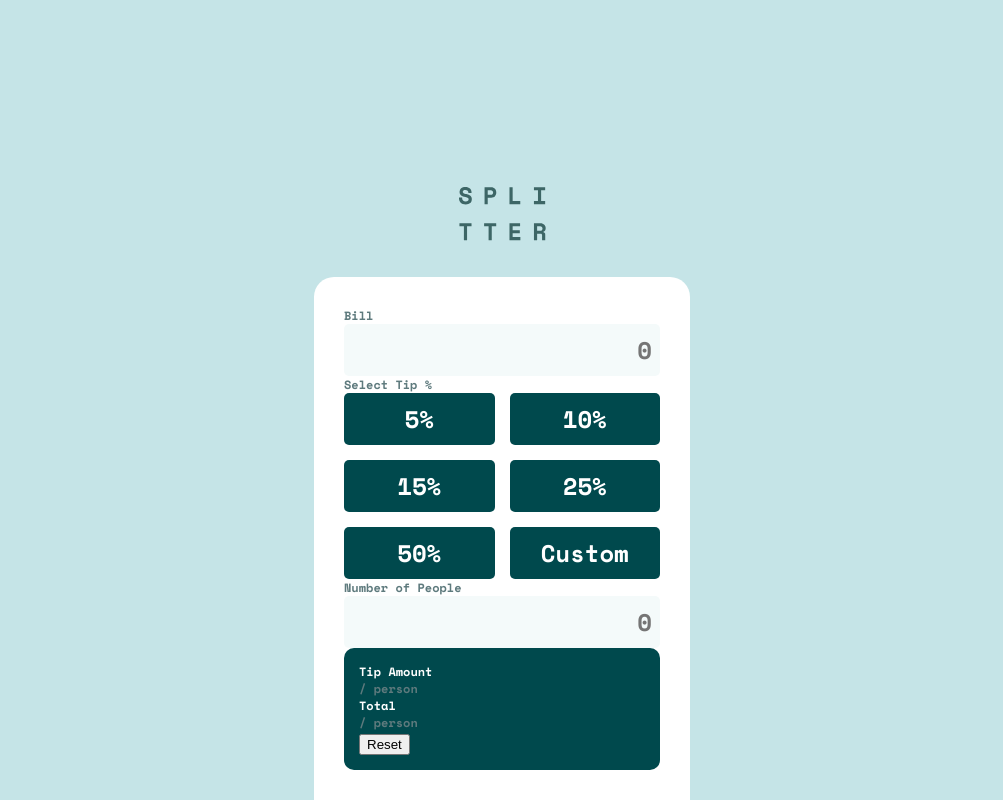
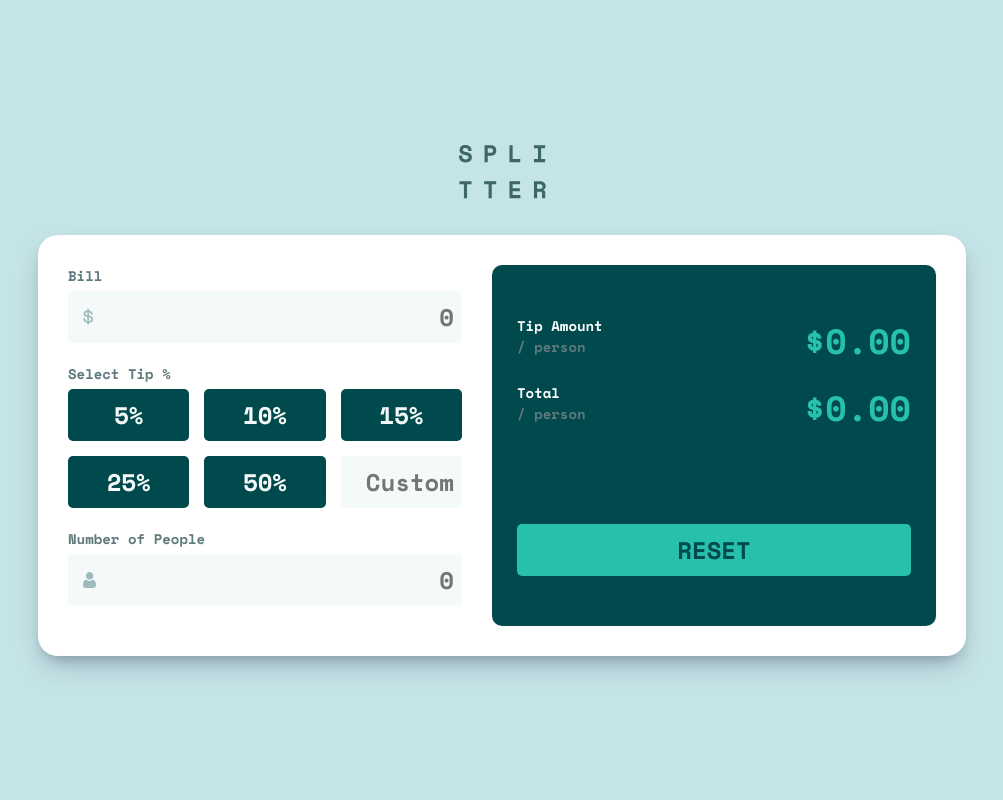
Before and after one commit to humbruno/tip-calculator, a website: page index.html in a window 1280 px wide. Shown: the whole page, without its empty margins (138-1141 px from the left). Drawn offline with nearby package versions, Linux system fonts and the light colour scheme.

Commit message:
Finished styles and responsiveness

```diff
--- a/app/scss/_buttons.scss
+++ b/app/scss/_buttons.scss
@@ -8,11 +8,14 @@ ul {
   grid-template-columns: repeat(2, 1fr);
   gap: 15px;
 
-  li {
+  @include breakpoint(large) {
+    grid-template-columns: repeat(3, 1fr);
   }
 }
 
 .input__btn-wrapper {
+  margin-bottom: rem(20);
+
   .btn {
     border: none;
     font-family: var(--fontPrimary);
@@ -21,6 +24,42 @@ ul {
     border-radius: 5px;
     font-size: rem(24);
     background-color: var(--veryDarkCyan);
-    color: var(--white);
+    color: var(--veryLightGrayishCyan);
+    transition: all 150ms ease-in-out;
+
+    &:hover {
+      cursor: pointer;
+      background-color: var(--lightGrayishCyan);
+      color: var(--veryDarkCyan);
+    }
+  }
+
+  input {
+    width: 100%;
+  }
+
+  .selected {
+    background-color: var(--strongCyan);
+    color: var(--veryDarkCyan);
   }
 }
+
+.reset-wrapper {
+  .btn {
+    border: none;
+    font-family: var(--fontPrimary);
+    width: 100%;
+    padding: 8px;
+    border-radius: 5px;
+    font-size: rem(24);
+    background-color: var(--strongCyan);
+    color: var(--veryDarkCyan);
+    transition: all 150ms ease-in-out;
+
+    &:hover {
+      cursor: pointer;
+      background-color: var(--lightGrayishCyan);
+      color: var(--veryDarkCyan);
+    }
+  }
+}
--- a/app/scss/style.scss
+++ b/app/scss/style.scss
@@ -8,6 +8,10 @@ body {
   flex-direction: column;
   align-items: center;
   justify-content: flex-end;
+
+  @include breakpoint(large) {
+    justify-content: center;
+  }
 }
 
 .container {
@@ -17,9 +21,19 @@ body {
   padding: rem(30);
   border-top-left-radius: rem(20);
   border-top-right-radius: rem(20);
+  max-width: 58em;
+  box-shadow: rgba(50, 50, 93, 0.25) 0px 13px 27px -5px,
+    rgba(0, 0, 0, 0.3) 0px 8px 16px -8px;
+
+  @include breakpoint(large) {
+    flex-direction: row;
+    gap: rem(30);
+    border-radius: rem(20);
+  }
 
   h2 {
-    font-size: rem(12);
+    font-size: rem(14);
+    margin-bottom: 5px;
 
     span {
       color: var(--darkGrayishCyan);
@@ -36,6 +50,12 @@ input {
   border-radius: 5px;
   font-size: rem(24);
   color: var(--veryDarkCyan);
+  transition: border 100ms ease-in-out;
+
+  &:focus {
+    outline: none;
+    border: 2px solid var(--strongCyan);
+  }
 }
 
 .input {
@@ -43,14 +63,37 @@ input {
   flex: 1;
 
   &__bill-wrapper {
+    margin-bottom: rem(20);
     input {
+      background-image: url("../images/icon-dollar.svg");
+      background-repeat: no-repeat;
+      background-position: 4% 50%;
       width: 100%;
     }
   }
 
   &__people-wrapper {
+    margin-bottom: rem(20);
     input {
+      background-image: url("../images/icon-person.svg");
+      background-repeat: no-repeat;
+      background-position: 4% 50%;
       width: 100%;
+
+      &.empty {
+        border: 2px solid red;
+      }
+    }
+
+    .people-title {
+      display: flex;
+      font-size: rem(14);
+      justify-content: space-between;
+
+      p {
+        margin: 0;
+        color: red;
+      }
     }
   }
 }
@@ -60,9 +103,39 @@ input {
   color: var(--white);
   flex: 1;
   border-radius: 10px;
-  padding: rem(15);
+  padding: rem(25);
+
+  @include breakpoint(large) {
+    display: flex;
+    flex-direction: column;
+    justify-content: space-around;
+  }
+
+  .split-wrapper {
+    margin-bottom: rem(40);
+    display: flex;
+    flex-direction: column;
+    gap: 15px;
+  }
+
+  .tipPerPerson,
+  .totalPerPerson {
+    display: flex;
+    justify-content: space-between;
+
+    p {
+      margin: 0;
+      font-size: rem(35);
+      color: var(--strongCyan);
+    }
+  }
 }
 
 nav {
   margin-bottom: rem(30);
+  margin-top: rem(50);
+
+  @include breakpoint(large) {
+    margin-top: 0;
+  }
 }
--- a/index.html
+++ b/index.html
@@ -43,12 +43,14 @@
             <li><button class="btn">15%</button></li>
             <li><button class="btn">25%</button></li>
             <li><button class="btn">50%</button></li>
-            <li><button class="btn">Custom</button></li>
-            <!-- <li><input type="text" placeholder="Custom" /></li> -->
+            <li><input type="text" placeholder="Custom" /></li>
           </ul>
         </div>
         <div class="input__people-wrapper">
-          <h2>Number of People</h2>
+          <div class="people-title">
+            <h2>Number of People</h2>
+            <p class="validation-text"></p>
+          </div>
           <input type="text" placeholder="0" />
         </div>
       </section>
@@ -59,16 +61,20 @@
               Tip Amount <br />
               <span>/ person</span>
             </h2>
+            <p>$0.00</p>
           </div>
+
           <div class="totalPerPerson">
             <h2>
               Total <br />
               <span>/ person</span>
             </h2>
+            <p>$0.00</p>
           </div>
         </div>
+
         <div class="reset-wrapper">
-          <button class="btn reset">Reset</button>
+          <button class="btn">RESET</button>
         </div>
       </section>
     </main>
```
Also changed, not shown: css/style.css.
